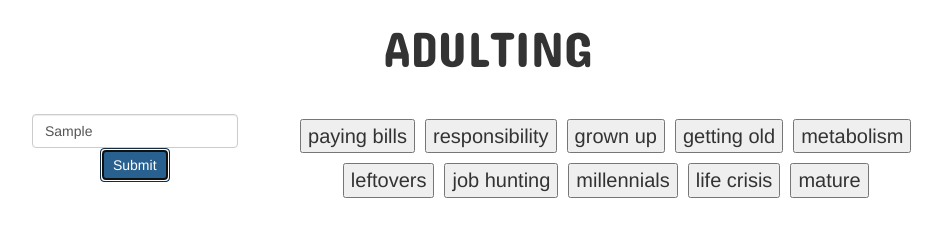
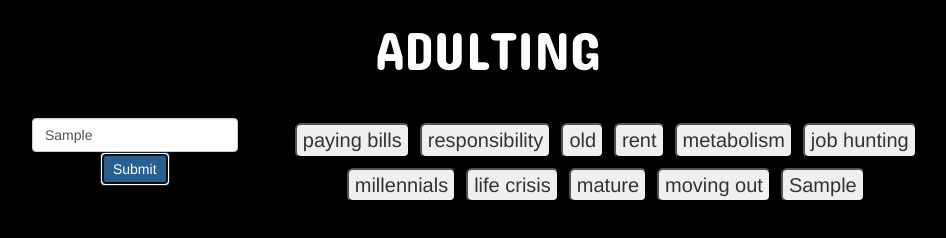
Before and after one commit to daryllpenafiel/Adulting, a plain HTML site: page index.html in a window 1280 px wide. Both pictures are taken after typing "Sample" into the empty fields and a click on the input "Submit". Shown: the whole page, without its empty margins (152-1098 px from the left). Drawn offline with nearby package versions, Linux system fonts and the light colour scheme.

Commit message:
updated css and added favicon

```diff
--- a/assets/css/style.css
+++ b/assets/css/style.css
@@ -1,4 +1,10 @@
+body {
+    background-color: black;
+}
 
+.topic {
+    border-radius: 6px;
+}
 .container {
     text-align: center;
     font-size: 20px;
@@ -9,11 +15,9 @@
     margin: 0 auto;
 }
 
-.display {
-    width:
+
+.header h3 {
+    font-family: 'Concert One', cursive;
+    font-size: 54px;
+    color: white;
 }
-
-.header h1 {
-    font-family: 'Concert One', cursive;
-    font-size: 50px;
-}
--- a/assets/javascript/js.js
+++ b/assets/javascript/js.js
@@ -1,8 +1,9 @@
 $(document).ready(function(){
 
-var topics = ["paying bills","responsibility","grown up","getting old","metabolism","leftovers","job hunting","millennials","life crisis","mature"];
+var topics = ["paying bills","responsibility","old","rent","metabolism","job hunting","millennials","life crisis","mature","moving out"];
 
     function renderButtons () {
+        $(".buttons-area").empty();
         l = topics.length;
         for (i=0;i<l; i++) {
             var button = $("<button class='topic'>");
@@ -13,6 +14,12 @@ var topics = ["paying bills","responsibility","grown up","getting old","metaboli
         }
     }
     renderButtons();
+
+    $("#submitbutton").on("click",function(){
+        var userInput = $("#searchbox").val();
+        topics.push(userInput);
+        renderButtons();
+    })
 
     $(".topic").on("click",function(){
         $(".giphy-area").empty()
@@ -26,7 +33,8 @@ var topics = ["paying bills","responsibility","grown up","getting old","metaboli
         }).then(function(response){
             var result = response.data;
 
-                for (i=0;i<response.data.length;i++){
+                r = response.data.length;
+                for (i=0;i<r;i++){
                     var imgURL = result[i].images.original.url;
                     var displayIMG = $("<img class='display'>");
                     displayIMG.attr("src",imgURL);
--- a/index.html
+++ b/index.html
@@ -4,9 +4,11 @@
 <head>
     <title></title>
     <meta charset="UTF-8">
-    <link href="./assets/css/style.css" rel="stylesheet">
     <link rel="stylesheet" href="https://maxcdn.bootstrapcdn.com/bootstrap/3.3.7/css/bootstrap.min.css" integrity="sha384-BVYiiSIFeK1dGmJRAkycuHAHRg32OmUcww7on3RYdg4Va+PmSTsz/K68vbdEjh4u" crossorigin="anonymous">
     <link href="https://fonts.googleapis.com/css?family=Concert+One" rel="stylesheet">
+    <link href="./assets/css/style.css" rel="stylesheet">
+    <link href="./assets/images/grad.ico" rel="icon">
+
 </head>
 
 <body>
@@ -14,13 +16,13 @@
     <div class="container">
 
         <div class="header">
-            <h1>ADULTING</h1><br>
+            <h3>ADULTING</h3><br>
         </div>
 
         <div class="search-area">
             <div class="row">
                 <div class="col-md-3">
-                    <input class="form-control" type="text" placeholder="Search topic here...">
+                    <input class="form-control" id="searchbox" type="text" placeholder="Search topic here...">
                     <input class="btn btn-primary" id="submitbutton" type="submit" value="Submit">
                 </div>
 
```
Also changed, not shown: assets/images/grad.ico (added).
